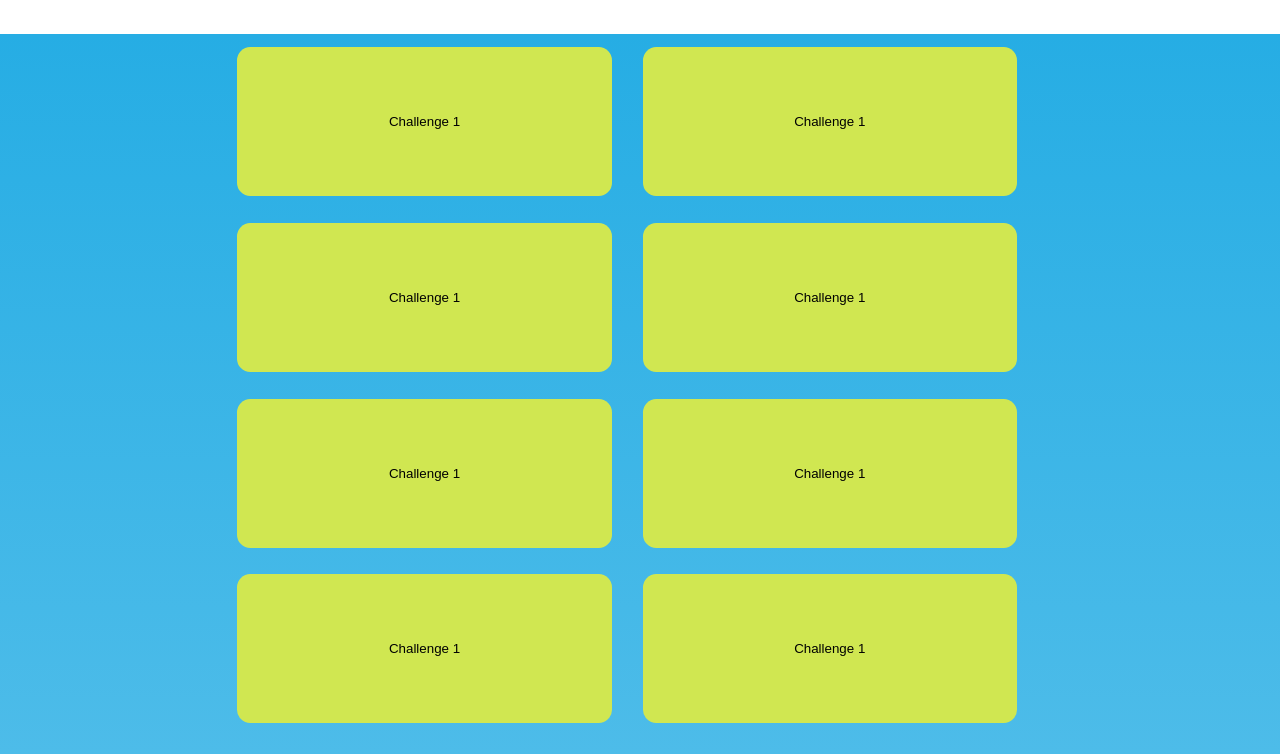
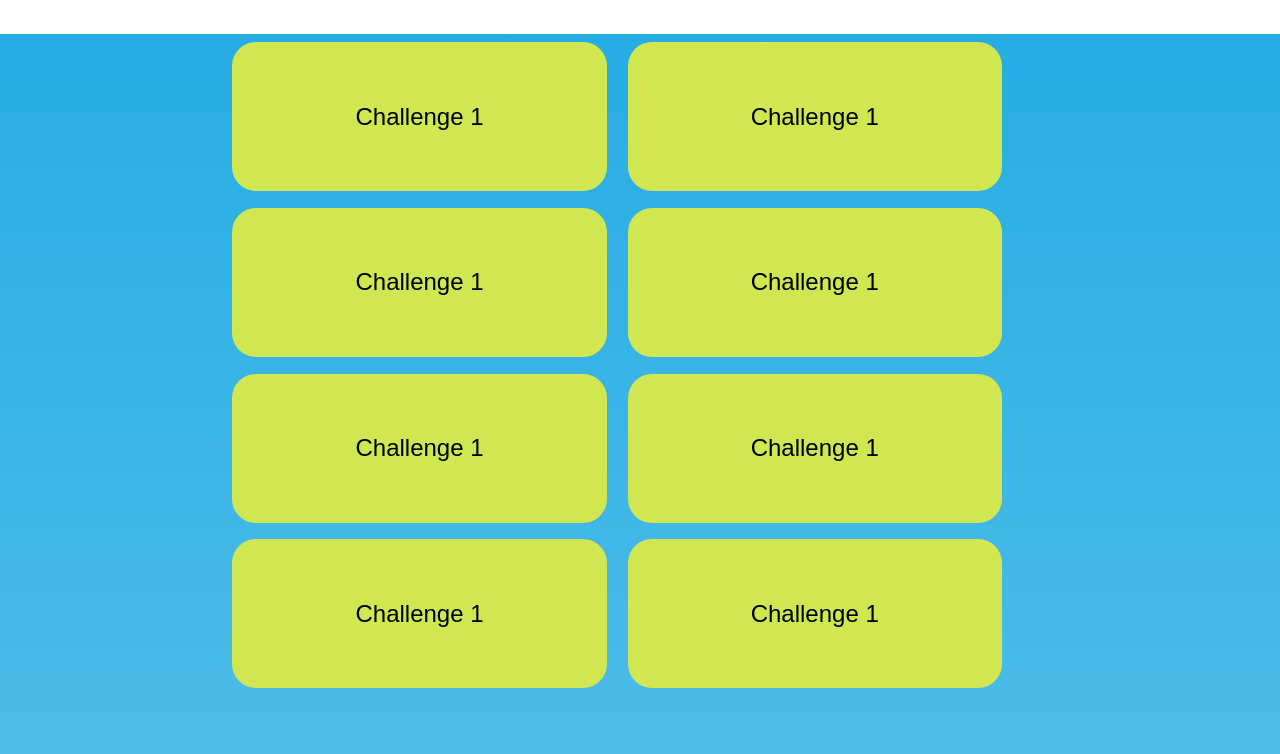
Before and after one commit to AndrewMoll/SVIChallenge, a website: page index.html in a window 1280 px wide. Shown: the part 46-800 px from the top of the page. Drawn offline with Linux system fonts and the light colour scheme.

Commit message:
button sizes

```diff
--- a/css/default.css
+++ b/css/default.css
@@ -71,9 +71,10 @@ margin: 0;
 button {
     width:45%;
     height:23%;
-    margin: 1em;
+    margin: 1%;
   -webkit-border-radius: 1em;
   -moz-border-radius: 1em;
  border-radius: 1em;
+    font-size:1.5em;
 
 }
```
